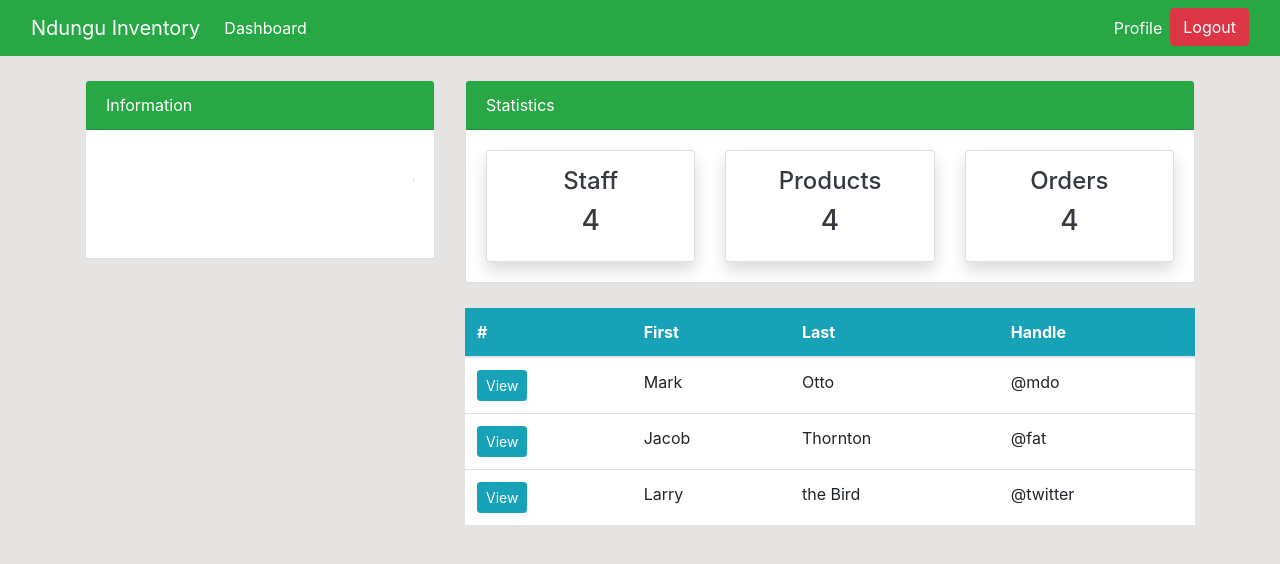
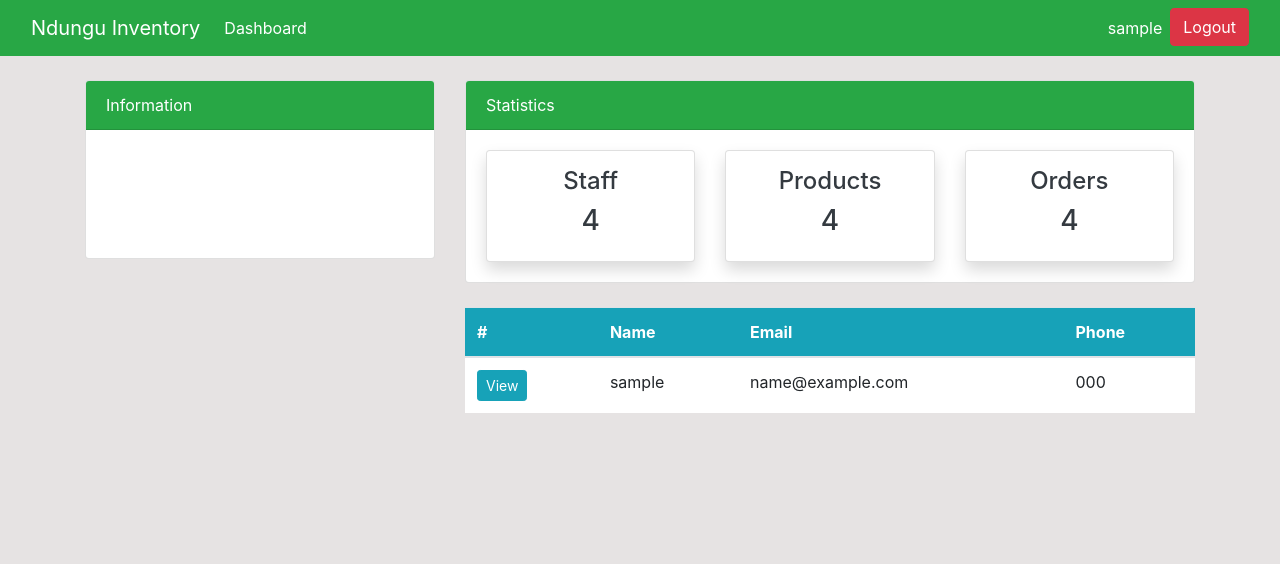
Before and after one commit to Ndungu-Jn/Inventory_management, a Django app: page /staff in a window 1280 px wide. Shown: the top 564 px of the page. Run offline with Django 5.2, Linux system fonts and the light colour scheme; a user stored in the database is signed in; tables that the repository leaves empty hold one stand-in row (values such as "Sample post").

Commit message:
Added staff details and made orders functional.

```diff
--- a/Inventory_project/urls.py
+++ b/Inventory_project/urls.py
@@ -30,6 +30,7 @@ from django.conf.urls.static import static
 urlpatterns = [
     path('dashboard', views.index, name='index'),
     path('staff', views.staff, name='staff'),
+    path('staff/datails/<int:pk>', views.staff_details, name='staff_details'),
     path('product', views.product, name='product'),
     path('product/delete/<int:pk>', views.product_delete, name='product_delete'),
     path('product/update/<int:pk>', views.product_update, name='product_update'),
--- a/dashboard/views.py
+++ b/dashboard/views.py
@@ -3,8 +3,9 @@ from lib2to3.fixes.fix_input import context
 from django.shortcuts import render, redirect
 from django.http import HttpResponse
 from django.contrib.auth.decorators import login_required
-from .models import Product
+from .models import Product, Order
 from .forms import ProductForm
+from django.contrib.auth.models import User
 
 
 # Create your views here.
@@ -15,7 +16,18 @@ def index(request):
 
 @login_required
 def staff(request):
-    return render(request, 'dashboard/staff.html')
+    workers = User.objects.all()
+    context = {
+        'workers': workers
+    }
+    return render(request, 'dashboard/staff.html', context)
+@login_required
+def staff_details(request, pk):
+    workers = User.objects.get(id=pk)
+    context = {
+        'workers': workers,
+    }
+    return render(request, 'dashboard/staff_details.html', context)
 
 @login_required
 def product(request):#using ORM
@@ -36,15 +48,21 @@ def product(request):#using ORM
 
 @login_required
 def order(request):
-    return render(request, 'dashboard/order.html')
+    orders = Order.objects.all()
 
+    context = {
+        'orders': orders
+    }
+    return render(request, 'dashboard/order.html', context)
+
+@login_required
 def product_delete(request, pk):
     item = Product.objects.get(id=pk)
     if request.method == 'POST':
         item.delete()
         return redirect("product")
     return render(request, 'dashboard/product_delete.html')
-
+@login_required
 def product_update(request, pk):
     item = Product.objects.get(id=pk)
     if request.method == 'POST':
--- a/templates/dashboard/staff.html
+++ b/templates/dashboard/staff.html
@@ -1,44 +1,36 @@
 {% extends 'partials/base.html' %}
 
 {% block title %}
-	<title>Staff</title>
+    <title>Staff</title>
 {% endblock %}
 
 {% block content %}
     {% include 'partials/topnav.html' %}
-	<!--Table-->
+    <!--Table-->
     <div class="container">
         <div class="row my-4">
             <div class="col-md-4"></div>
             <div class="col-md-8">
                 <table class="table bg-white">
                     <thead class="bg-info">
-                        <tr class="text-white">
-                            <th scope="col">#</th>
-                            <th scope="col">First</th>
-                            <th scope="col">Last</th>
-                            <th scope="col">Handle</th>
-                        </tr>
+                    <tr class="text-white">
+                        <th scope="col">#</th>
+                        <th scope="col">Name</th>
+                        <th scope="col">Email</th>
+                        <th scope="col">Phone</th>
+                    </tr>
                     </thead>
                     <tbody>
+
+                    {% for worker in workers %}
                         <tr>
-                            <th scope="row"><a class="btn btn-info btn-sm" href="">View</a></th>
-                            <td>Mark</td>
-                            <td>Otto</td>
-                            <td>@mdo</td>
+                            <th scope="row"><a class="btn btn-info btn-sm" href="{% url 'staff_details' worker.id %}">View</a></th>
+                            <td>{{ worker.username }}</td>
+                            <td>{{ worker.email }}</td>
+                            <td>{{ worker.profile.phone }}</td>
                         </tr>
-                        <tr>
-                            <th scope="row"><a class="btn btn-info btn-sm" href="">View</a></th>
-                            <td>Jacob</td>
-                            <td>Thornton</td>
-                            <td>@fat</td>
-                        </tr>
-                        <tr>
-                            <th scope="row"><a class="btn btn-info btn-sm" href="">View</a></th>
-                            <td>Larry</td>
-                            <td>the Bird</td>
-                            <td>@twitter</td>
-                        </tr>
+                    {% endfor %}
+
                     </tbody>
                 </table>
             </div>
--- a/templates/partials/nav.html
+++ b/templates/partials/nav.html
@@ -19,7 +19,7 @@
             </ul>
             <ul class="navbar-nav ml-auto">
                 <li class="nav-item active">
-                    <a class="nav-link text-white" href="{% url 'user_profile' %}"> Profile <span
+                    <a class="nav-link text-white" href="{% url 'user_profile' %}"> {{ user.username }}<span
                             class="sr-only">(current)</span></a>
                 </li>
                 <li class="nav-item">
```
Also changed, not shown: templates/dashboard/order.html (+13 -24 lines), templates/dashboard/staff_details.html (added, +59 -0 lines).
